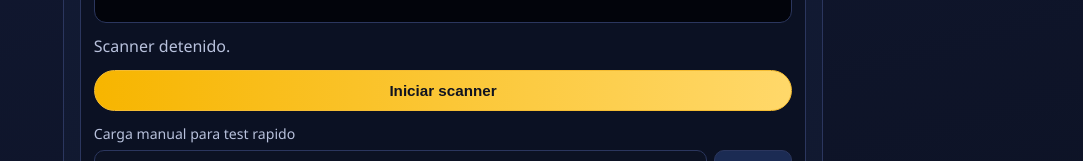
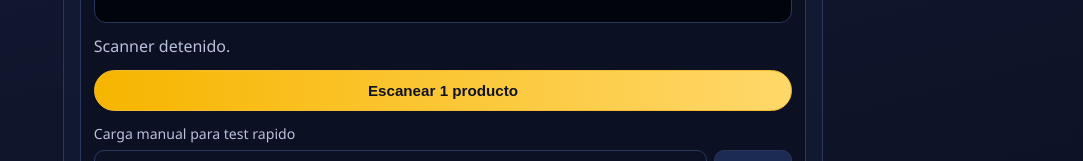
Before and after one commit to MoNRaSpGit/MiniSaaS, a React (Vite) app in the folder FrontSaas/: page /#/project/almacen in a window 1280 px wide. Shown: the part 1157-1318 px from the top of the page, without its empty margins (197-1280 px from the left). Built offline with nearby package versions, Linux system fonts and the light colour scheme.

Commit message:
feat: add beep and single-shot scan flow for almacen demo

```diff
--- a/FrontSaas/src/features/almacen/AlmacenScannerDemo.jsx
+++ b/FrontSaas/src/features/almacen/AlmacenScannerDemo.jsx
@@ -68,6 +68,7 @@ export function AlmacenScannerDemo() {
   const videoRef = useRef(null);
   const streamRef = useRef(null);
   const detectorRef = useRef(null);
+  const audioContextRef = useRef(null);
   const rafIdRef = useRef(null);
   const lastValueRef = useRef("");
   const lastReadAtRef = useRef(0);
@@ -111,7 +112,39 @@ export function AlmacenScannerDemo() {
     }
   };
 
-  const stopScanning = () => {
+  const playBeep = () => {
+    if (typeof window === "undefined") {
+      return;
+    }
+
+    if (!audioContextRef.current) {
+      const AudioContextClass = window.AudioContext || window.webkitAudioContext;
+      if (!AudioContextClass) {
+        return;
+      }
+      audioContextRef.current = new AudioContextClass();
+    }
+
+    const ctx = audioContextRef.current;
+    const oscillator = ctx.createOscillator();
+    const gain = ctx.createGain();
+
+    oscillator.type = "sine";
+    oscillator.frequency.value = 1080;
+    gain.gain.value = 0.001;
+
+    oscillator.connect(gain);
+    gain.connect(ctx.destination);
+
+    const now = ctx.currentTime;
+    gain.gain.exponentialRampToValueAtTime(0.18, now + 0.01);
+    gain.gain.exponentialRampToValueAtTime(0.001, now + 0.12);
+
+    oscillator.start(now);
+    oscillator.stop(now + 0.13);
+  };
+
+  const stopScanning = (message = "Scanner detenido.") => {
     stopScanLoop();
 
     if (streamRef.current) {
@@ -124,7 +157,7 @@ export function AlmacenScannerDemo() {
     }
 
     setIsScanning(false);
-    setScanMessage("Scanner detenido.");
+    setScanMessage(message);
   };
 
   const scanFrame = async () => {
@@ -145,10 +178,14 @@ export function AlmacenScannerDemo() {
           lastValueRef.current = rawValue;
           lastReadAtRef.current = now;
           registerCode(rawValue, "camera");
+          playBeep();
 
           if ("vibrate" in navigator) {
             navigator.vibrate(80);
           }
+
+          stopScanning("Producto agregado. Toca 'Escanear 1 producto' para seguir.");
+          return;
         }
       }
     } catch (_error) {
@@ -169,6 +206,10 @@ export function AlmacenScannerDemo() {
     }
 
     try {
+      if (audioContextRef.current?.state === "suspended") {
+        await audioContextRef.current.resume();
+      }
+
       const stream = await navigator.mediaDevices.getUserMedia({
         video: {
           facingMode: { ideal: "environment" },
@@ -194,7 +235,7 @@ export function AlmacenScannerDemo() {
       }
 
       setIsScanning(true);
-      setScanMessage("Escaneando... apunta al codigo de barras.");
+      setScanMessage("Escaneando 1 producto... apunta al codigo de barras.");
       scanFrame();
     } catch (error) {
       setCameraError("No se pudo abrir la camara. Revisa permisos del navegador.");
@@ -249,15 +290,23 @@ export function AlmacenScannerDemo() {
       {cameraError ? <p className="scanner-error">{cameraError}</p> : null}
 
       <div className="scanner-actions">
-        {!isScanning ? (
-          <button type="button" onClick={startScanning} className="primary-btn">
-            Iniciar scanner
+        <button
+          type="button"
+          onClick={startScanning}
+          className="primary-btn"
+          disabled={isScanning}
+        >
+          {isScanning ? "Escaneando..." : "Escanear 1 producto"}
+        </button>
+        {isScanning ? (
+          <button
+            type="button"
+            onClick={() => stopScanning("Escaneo cancelado.")}
+            className="ghost-btn"
+          >
+            Cancelar
           </button>
-        ) : (
-          <button type="button" onClick={stopScanning} className="ghost-btn">
-            Detener scanner
-          </button>
-        )}
+        ) : null}
       </div>
 
       <form className="manual-form" onSubmit={handleManualSubmit}>
--- a/FrontSaas/src/shared/styles/global.css
+++ b/FrontSaas/src/shared/styles/global.css
@@ -229,6 +229,8 @@ a {
 
 .scanner-actions {
   margin-top: 0.75rem;
+  display: grid;
+  gap: 0.45rem;
 }
 
 .primary-btn,
@@ -245,6 +247,11 @@ a {
   background: linear-gradient(90deg, #f7b500 0%, #ffd86a 100%);
   color: #101320;
   border-color: #f4bc33;
+}
+
+.primary-btn:disabled {
+  opacity: 0.65;
+  filter: grayscale(0.2);
 }
 
 .ghost-btn {
```
